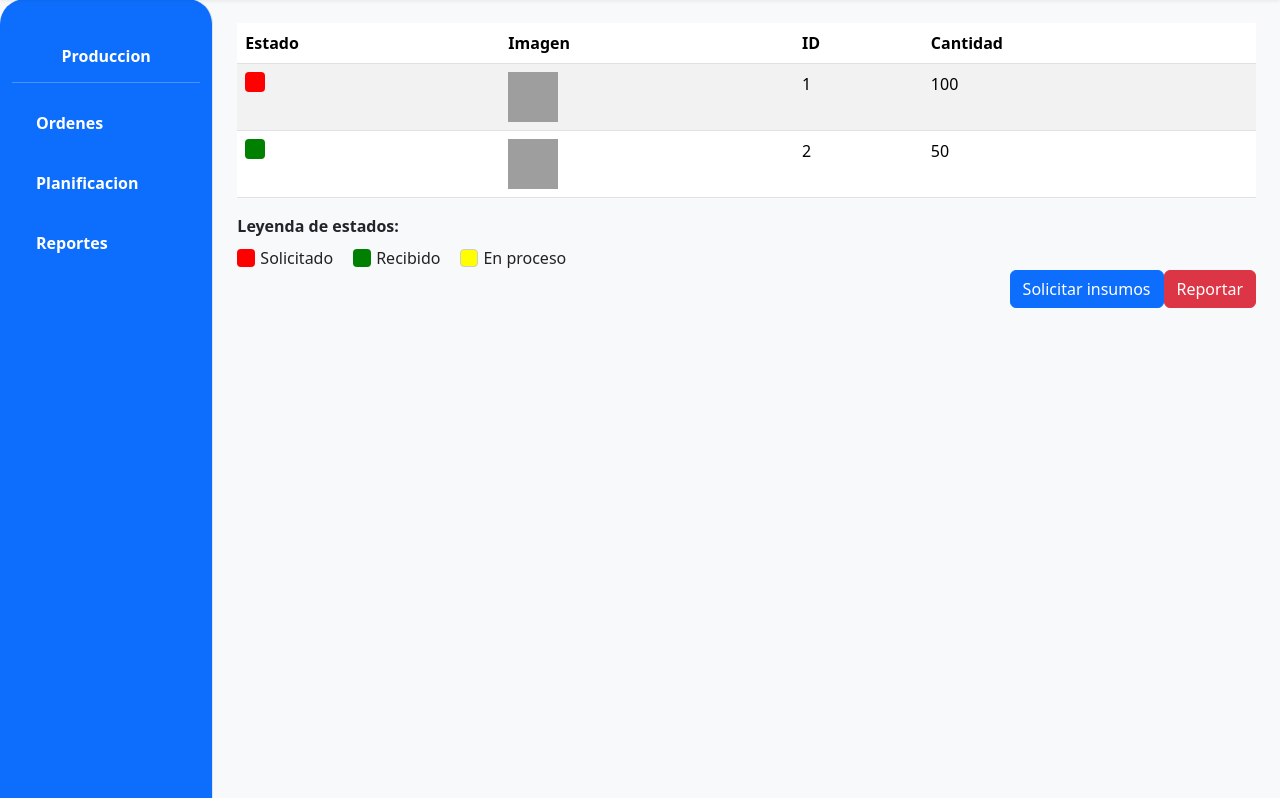
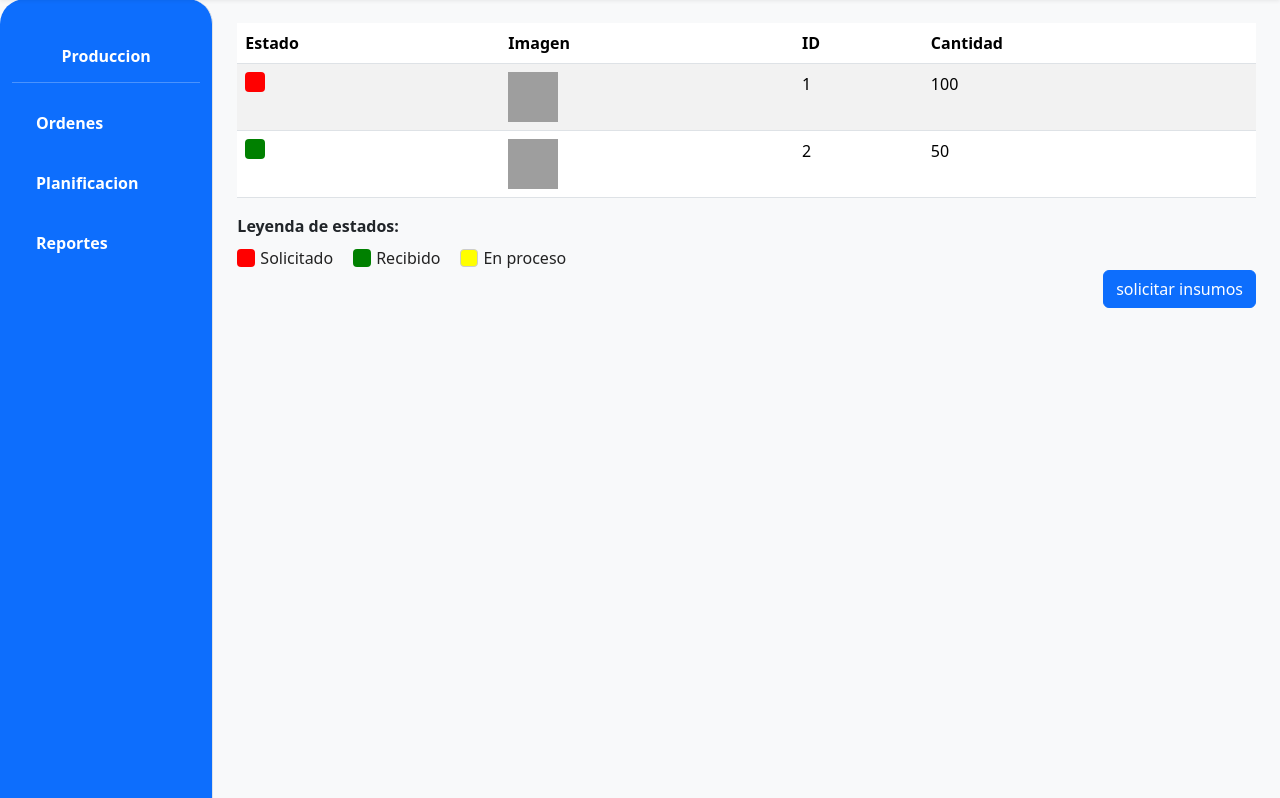
Before and after one commit to BalderusIV/TP_Desarrollo, a Django app: page /tabla_insumos/ in a window 1280 px wide. Shown: the part 111-909 px from the top of the page. Run offline with Django 5.2, Linux system fonts and the light colour scheme; some libraries are stand-ins or nearby versions; grey boxes are pictures that could not be loaded.

Commit message:
se elimino el boton reportar

```diff
--- a/App_LUMINOVA/templates/tabla_insumos.html
+++ b/App_LUMINOVA/templates/tabla_insumos.html
@@ -86,11 +86,12 @@
                     </div>
                 </div>
                 <div class="modal-footer">
-                                        <button type="button" class="btn btn-primary" data-bs-dismiss="modal">Solicitar insumos</button>
-                                        <!-- Cambia el botón para abrir el modal de reporte -->
-                                        <a href="{% url 'App_LUMINOVA:orden_reporte' %}"  class="btn btn-danger">
-                                            Reportar
-                                        </a>
-                                    </div>
+                                        <div>
+
+
+                                            <button class="btn btn-primary">solicitar insumos</button>
+
+
+                                        </div>
 
 {% endblock %}
```
